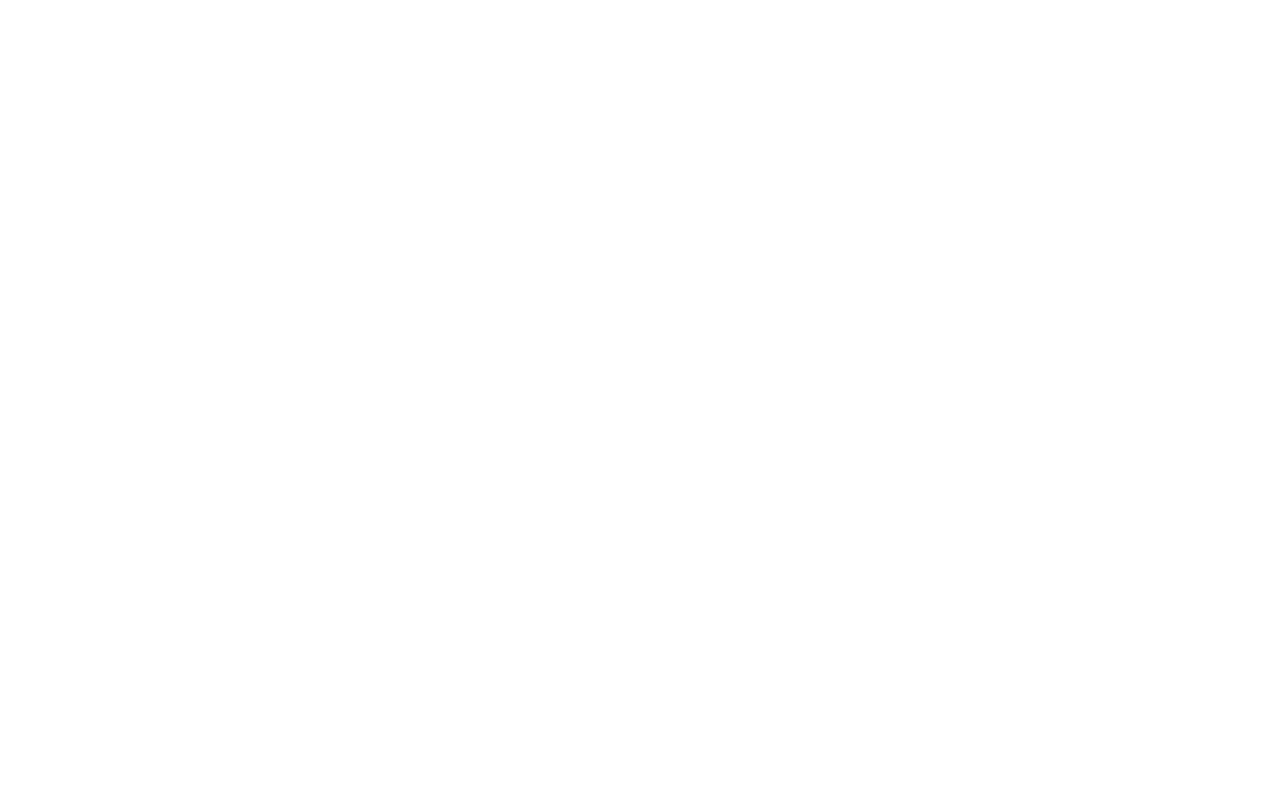
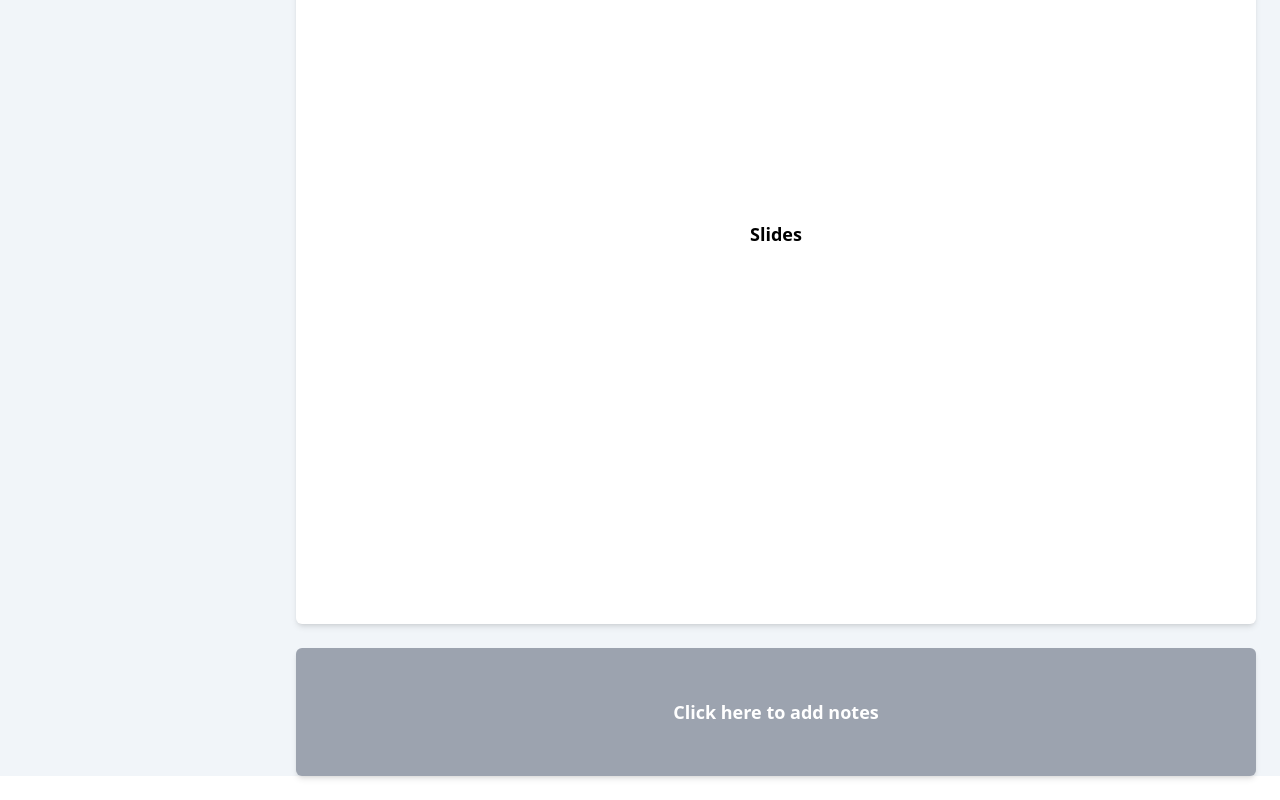
Before and after one commit to shivang1305/figma-slides, a React (Create React App) app: page / in a window 1280 px wide. Shown: the part 316-1116 px from the top of the page. Before the commit the page ends 800 px from the top, so only its background shows below. Built offline with nearby package versions, Linux system fonts and the light colour scheme.

Commit message:
feat: slides and footer components UI is completed

```diff
--- a/src/App.js
+++ b/src/App.js
@@ -6,7 +6,7 @@
 
 const App = () => {
   return (
-    <div>
+    <div className="bg-slate-100">
       <Header />
       <Slide />
       <Footer />
--- a/src/components/presentation/Footer.jsx
+++ b/src/components/presentation/Footer.jsx
@@ -1,7 +1,13 @@
 import React from "react";
 
 const Footer = () => {
-  return <div className="bg-gray-400 h-50">Click here to add notes</div>;
+  return (
+    <div className="flex justify-center items-center shadow-md rounded-md min-h-32 m-6 ml-auto w-9/12 bg-gray-400">
+      <div className="font-semibold text-white text-lg">
+        Click here to add notes
+      </div>
+    </div>
+  );
 };
 
 export default Footer;
--- a/src/components/presentation/Slide.jsx
+++ b/src/components/presentation/Slide.jsx
@@ -2,10 +2,8 @@
 
 const Slide = () => {
   return (
-    <div>
-      <div className="shadow-md rounded-md h-2/3 w-9/12 bg-black text-white">
-        Slide
-      </div>
+    <div className="flex justify-center items-center shadow-md rounded-md min-h-[780px] m-6 ml-auto w-9/12 bg-white">
+      <div className="font-semibold text-black text-lg">Slides</div>
     </div>
   );
 };
```
